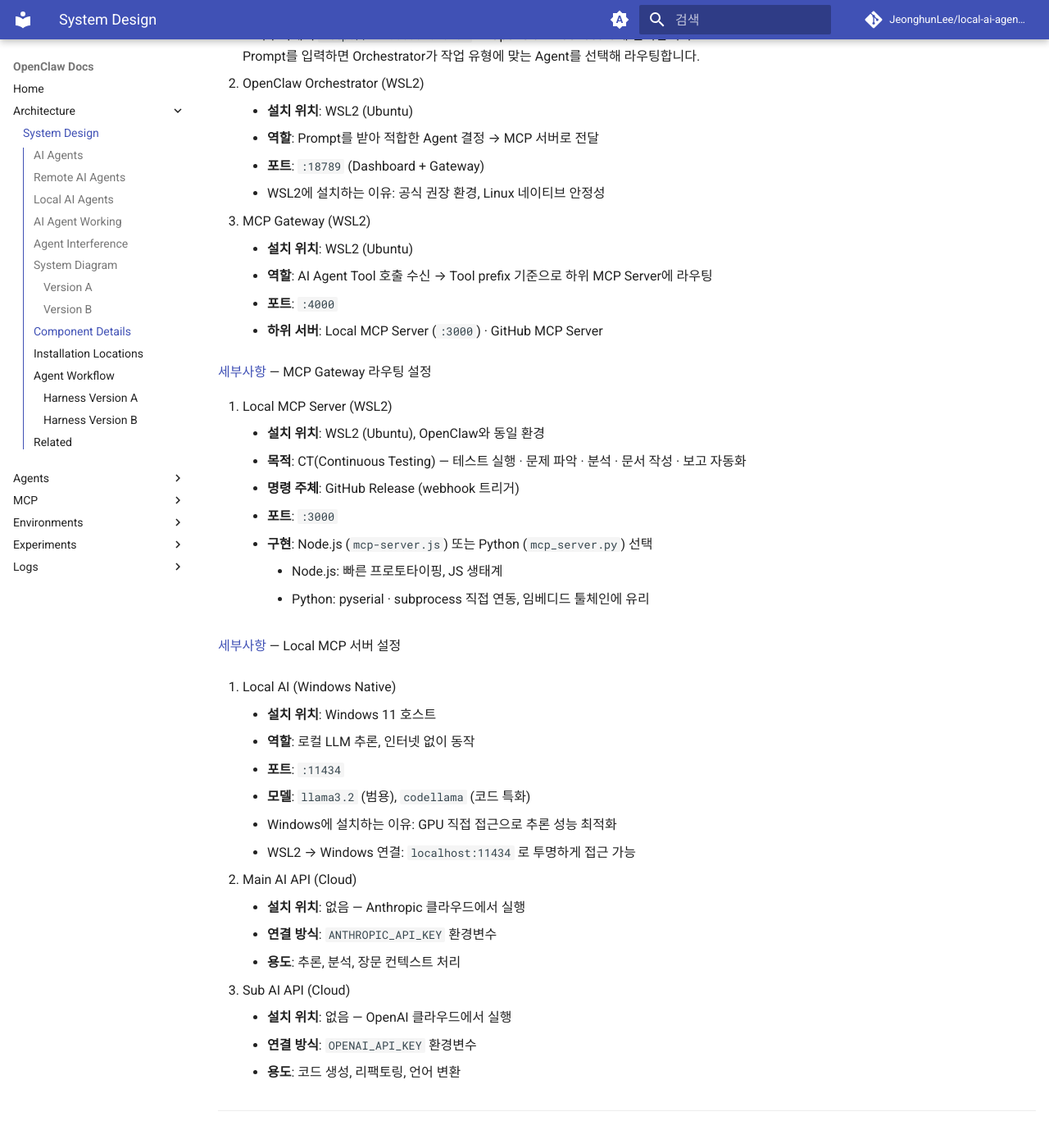
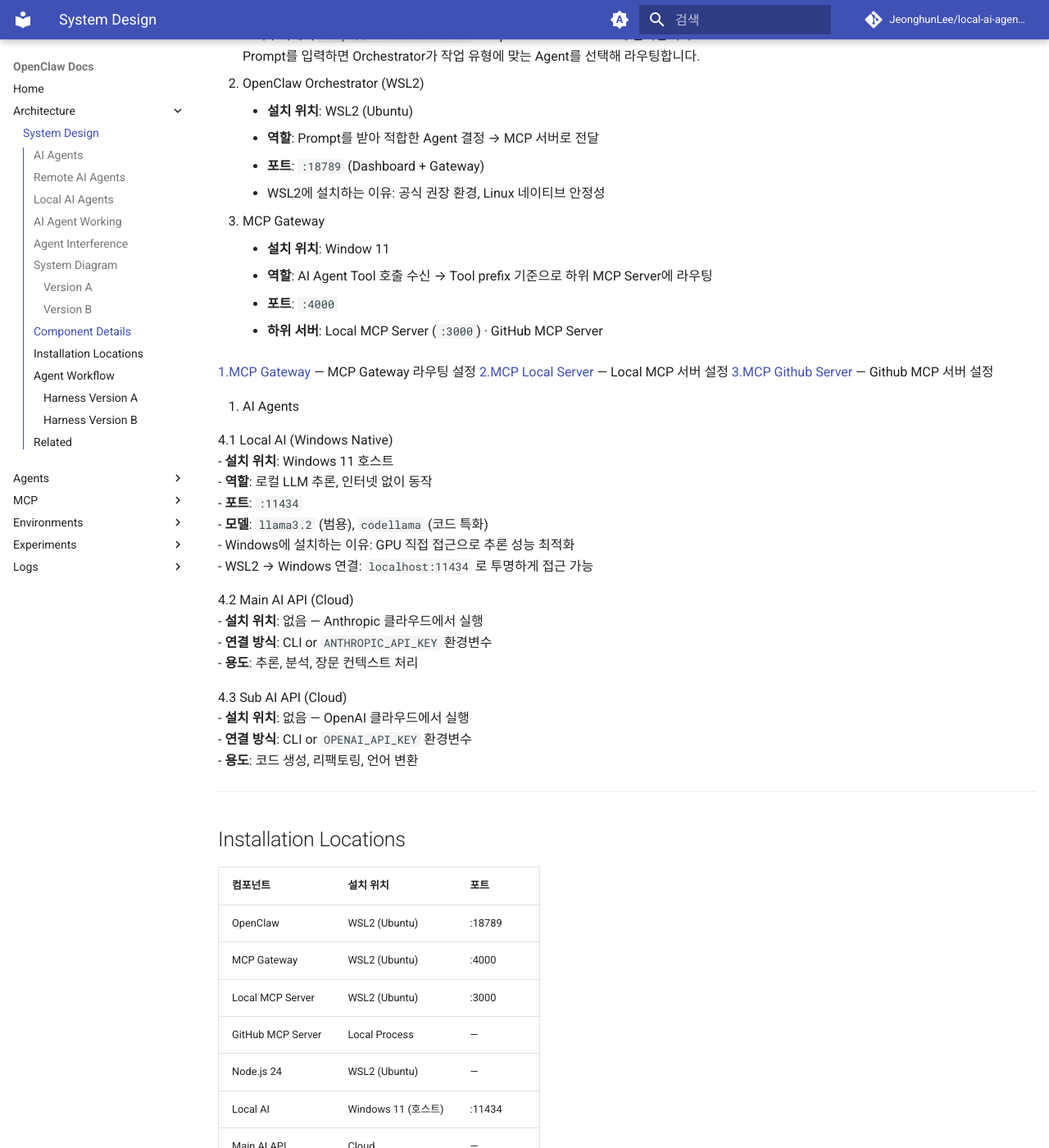
Before and after one commit to JeonghunLee/local-ai-agent-mcp, an MkDocs documentation site: the page built from docs/architecture/system-design.md, in a window 1280 px wide and 1400 px high, scrolled down 4666 px. Shown: the whole window at 82% size. Built offline with MkDocs 1.6.1 and Material for MkDocs 9.7.7, drawn with Linux system fonts in a browser that asks for light colours; comment, search, counter and statistics services are not loaded.

Commit message:
update docs

```diff
--- a/docs/architecture/system-design.md
+++ b/docs/architecture/system-design.md
@@ -218,27 +218,20 @@ Prompt를 입력하면 Orchestrator가 작업 유형에 맞는 Agent를 선택
     - **포트**: `:18789` (Dashboard + Gateway)
     - WSL2에 설치하는 이유: 공식 권장 환경, Linux 네이티브 안정성
 
-3. MCP Gateway (WSL2)
-    - **설치 위치**: WSL2 (Ubuntu)
+3. MCP Gateway
+    - **설치 위치**: Window 11
     - **역할**: AI Agent Tool 호출 수신 → Tool prefix 기준으로 하위 MCP Server에 라우팅
     - **포트**: `:4000`
     - **하위 서버**: Local MCP Server (`:3000`) · GitHub MCP Server
 
-[세부사항](../mcp/mcp_gateway.md) — MCP Gateway 라우팅 설정
-
-4. Local MCP Server (WSL2)
-    - **설치 위치**: WSL2 (Ubuntu), OpenClaw와 동일 환경
-    - **목적**: CT(Continuous Testing) — 테스트 실행 · 문제 파악 · 분석 · 문서 작성 · 보고 자동화
-    - **명령 주체**: GitHub Release (webhook 트리거)
-    - **포트**: `:3000`
-    - **구현**: Node.js (`mcp-server.js`) 또는 Python (`mcp_server.py`) 선택
-        - Node.js: 빠른 프로토타이핑, JS 생태계
-        - Python: pyserial · subprocess 직접 연동, 임베디드 툴체인에 유리
-
-[세부사항](../mcp/local_mcp_server.md) — Local MCP 서버 설정
+[1.MCP Gateway](../mcp/mcp_gateway.md) — MCP Gateway 라우팅 설정
+[2.MCP Local Server](../mcp/local_mcp_server.md) — Local MCP 서버 설정
+[3.MCP Github Server](../mcp/github_mcp_server.md) — Github MCP 서버 설정
 
 
-5. Local AI (Windows Native)
+4. AI Agents
+
+4.1 Local AI (Windows Native)
     - **설치 위치**: Windows 11 호스트
     - **역할**: 로컬 LLM 추론, 인터넷 없이 동작
     - **포트**: `:11434`
@@ -246,15 +239,17 @@ Prompt를 입력하면 Orchestrator가 작업 유형에 맞는 Agent를 선택
     - Windows에 설치하는 이유: GPU 직접 접근으로 추론 성능 최적화
     - WSL2 → Windows 연결: `localhost:11434` 로 투명하게 접근 가능
 
-6. Main AI API (Cloud)
+4.2 Main AI API (Cloud)
     - **설치 위치**: 없음 — Anthropic 클라우드에서 실행
-    - **연결 방식**: `ANTHROPIC_API_KEY` 환경변수
+    - **연결 방식**: CLI or `ANTHROPIC_API_KEY` 환경변수
     - **용도**: 추론, 분석, 장문 컨텍스트 처리
 
-7. Sub AI API (Cloud)
+
+4.3 Sub AI API (Cloud)
     - **설치 위치**: 없음 — OpenAI 클라우드에서 실행
-    - **연결 방식**: `OPENAI_API_KEY` 환경변수
+    - **연결 방식**: CLI or `OPENAI_API_KEY` 환경변수
     - **용도**: 코드 생성, 리팩토링, 언어 변환
+
 
 ---
 
```
